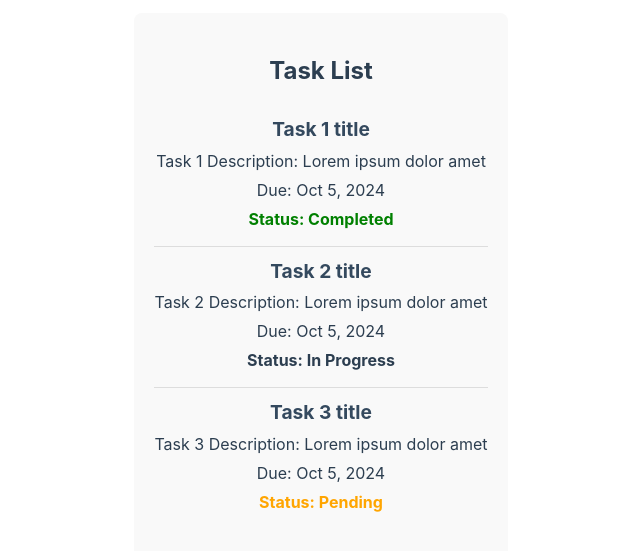
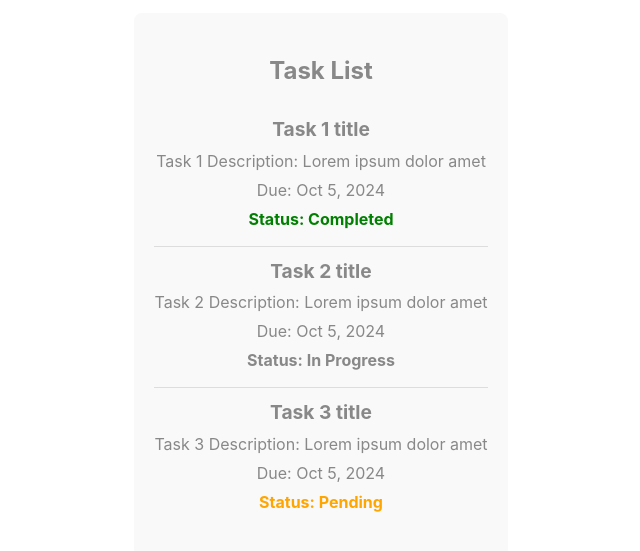
Before and after one commit to kiketordera/taskmaster, a Vue app: page / in a window 1280 px wide. Shown: the part 111-662 px from the top of the page, without its empty margins (319-959 px from the left). Built offline with nearby package versions, Linux system fonts and the light colour scheme.

Commit message:
refactor(components): split TaskList.vue into TaskList and TaskItem components for better maintainability
Also created composables and mixins

```diff
--- /dev/null
+++ b/src/components/TaskItem.vue
@@ -0,0 +1,79 @@
+<template>
+  <li class="task-item">
+    <h3>{{ task.title }}</h3>
+    <p>{{ task.description }}</p>
+    <p>Due: {{ formattedDate(task.dueDate) }}</p>
+    <p :class="['status', task.status.toLowerCase()]">
+      Status: {{ task.status }}
+    </p>
+  </li>
+</template>
+
+<script lang="ts">
+import { defineComponent } from "vue";
+import { Task } from "../types/task";
+import { useDateFormatter } from "../composables/useDateFormatter";
+
+export default defineComponent({
+  name: "TaskItem",
+  props: {
+    task: {
+      type: Object as () => Task,
+      required: true,
+    },
+  },
+  setup(_) {
+    const { formattedDate } = useDateFormatter();
+
+    return {
+      formattedDate,
+    };
+  },
+});
+</script>
+
+<style lang="scss" scoped>
+@import "../styles/variables.scss";
+@import "../styles/mixins.scss";
+.task-item {
+  border-bottom: 1px solid $border-color;
+  padding: 10px 0;
+  transition: background-color 0.3s;
+
+  &:hover {
+    background-color: $hover-bg-color;
+  }
+
+  &:last-child {
+    border-bottom: none;
+  }
+
+  h3 {
+    margin: 0 0 5px 0;
+    font-size: 1.2rem;
+    color: $text-color;
+  }
+
+  p {
+    margin: 5px 0;
+    color: $text-color;
+  }
+
+  p.status {
+    font-weight: bold;
+    text-transform: capitalize;
+
+    &.pending {
+      @include status-color("pending");
+    }
+
+    &.completed {
+      @include status-color("completed");
+    }
+
+    &.overdue {
+      @include status-color("overdue");
+    }
+  }
+}
+</style>
--- a/src/components/TaskList.vue
+++ b/src/components/TaskList.vue
@@ -1,31 +1,33 @@
 <template>
   <div class="task-list">
     <h2>Task List</h2>
-    <div v-if="sortedTasks.length === 0" class="empty-state">
+    <EmptyState v-if="sortedTasks.length === 0">
       No tasks available. Add a new task to get started!
-    </div>
+    </EmptyState>
     <ul v-else>
-      <li v-for="task in sortedTasks" :key="task.id" class="task-item">
-        <h3>{{ task.title }}</h3>
-        <p>{{ task.description }}</p>
-        <p>Due: {{ formattedDate(task.dueDate) }}</p>
-        <p :class="['status', task.status.toLowerCase()]">
-          Status: {{ task.status }}
-        </p>
-      </li>
+      <TaskItem v-for="task in sortedTasks" :key="task.id" :task="task" />
     </ul>
   </div>
 </template>
 
 <script lang="ts">
-import { defineComponent, computed } from "vue";
+import { defineComponent, computed, onMounted } from "vue";
 import { useTaskStore } from "../stores/taskStore";
+import TaskItem from "./TaskItem.vue";
+import EmptyState from "./general/EmptyState.vue";
 import { Task, TaskStatus } from "../types/task";
 
 export default defineComponent({
   name: "TaskList",
+  components: {
+    TaskItem,
+    EmptyState,
+  },
   setup() {
     const taskStore = useTaskStore();
+
+    onMounted(() => {
+      if (taskStore.tasks.length === 0) {
         taskStore.addTask({
           id: 1,
           title: "Task 1 title",
@@ -47,43 +49,24 @@ export default defineComponent({
           dueDate: "2024-10-05",
           status: TaskStatus.Pending,
         });
+      }
+    });
 
     const sortedTasks = computed(() => {
       return taskStore.tasks.slice().sort((a: Task, b: Task) => {
-        const dateA = new Date(a.dueDate).getTime();
-        const dateB = new Date(b.dueDate).getTime();
-        return dateA - dateB;
+        return new Date(a.dueDate).getTime() - new Date(b.dueDate).getTime();
       });
     });
 
-    const formattedDate = (dateStr: string): string => {
-      const date = new Date(dateStr);
-      if (isNaN(date.getTime())) {
-        return "Invalid date";
-      }
-      return date.toLocaleDateString(undefined, {
-        year: "numeric",
-        month: "short",
-        day: "numeric",
-      });
-    };
-
     return {
       sortedTasks,
-      formattedDate,
     };
   },
 });
 </script>
 
 <style lang="scss" scoped>
-$background-color: #f9f9f9;
-$border-color: #ddd;
-$text-color: #888;
-$hover-bg-color: #f1f1f1;
-$pending-color: orange;
-$completed-color: green;
-$overdue-color: red;
+@import "../styles/variables.scss";
 
 .task-list {
   padding: 20px;
@@ -93,7 +76,7 @@ $overdue-color: red;
   h2 {
     margin-bottom: 15px;
     font-size: 1.5rem;
-    color: #2c3e50;
+    color: $text-color;
   }
 
   .empty-state {
@@ -123,12 +106,12 @@ $overdue-color: red;
       h3 {
         margin: 0 0 5px 0;
         font-size: 1.2rem;
-        color: #34495e;
+        color: $text-color;
       }
 
       p {
         margin: 5px 0;
-        color: #2c3e50;
+        color: $text-color;
 
         &.status {
           font-weight: bold;
--- /dev/null
+++ b/src/components/general/EmptyState.vue
@@ -0,0 +1,24 @@
+<template>
+    <div class="empty-state">
+      <slot />
+    </div>
+  </template>
+
+  <script lang="ts">
+  import { defineComponent } from "vue";
+
+  export default defineComponent({
+    name: "EmptyState",
+  });
+  </script>
+
+  <style lang="scss" scoped>
+  @import "../../styles/variables.scss";
+
+  .empty-state {
+    text-align: center;
+    color: $text-color;
+    font-style: italic;
+    padding: 20px 0;
+  }
+  </style>
--- /dev/null
+++ b/src/composables/useDateFormatter.ts
@@ -0,0 +1,17 @@
+export function useDateFormatter() {
+    const formattedDate = (dateStr: string): string => {
+      const date = new Date(dateStr);
+      if (isNaN(date.getTime())) {
+        return "Invalid date";
+      }
+      return date.toLocaleDateString(undefined, {
+        year: "numeric",
+        month: "short",
+        day: "numeric",
+      });
+    };
+
+    return {
+      formattedDate,
+    };
+  }
--- /dev/null
+++ b/src/styles/mixins.scss
@@ -0,0 +1,11 @@
+@mixin status-color($status) {
+    @if $status == 'pending' {
+      color: $pending-color;
+    } @else if $status == 'completed' {
+      color: $completed-color;
+    } @else if $status == 'overdue' {
+      color: $overdue-color;
+    } @else {
+      color: $text-color;
+    }
+  }
--- /dev/null
+++ b/src/styles/variables.scss
@@ -0,0 +1,7 @@
+$background-color: #f9f9f9;
+$border-color: #ddd;
+$text-color: #888;
+$hover-bg-color: #f1f1f1;
+$pending-color: orange;
+$completed-color: green;
+$overdue-color: red;
```
Lines whose indentation alone changed are shown as unchanged.
